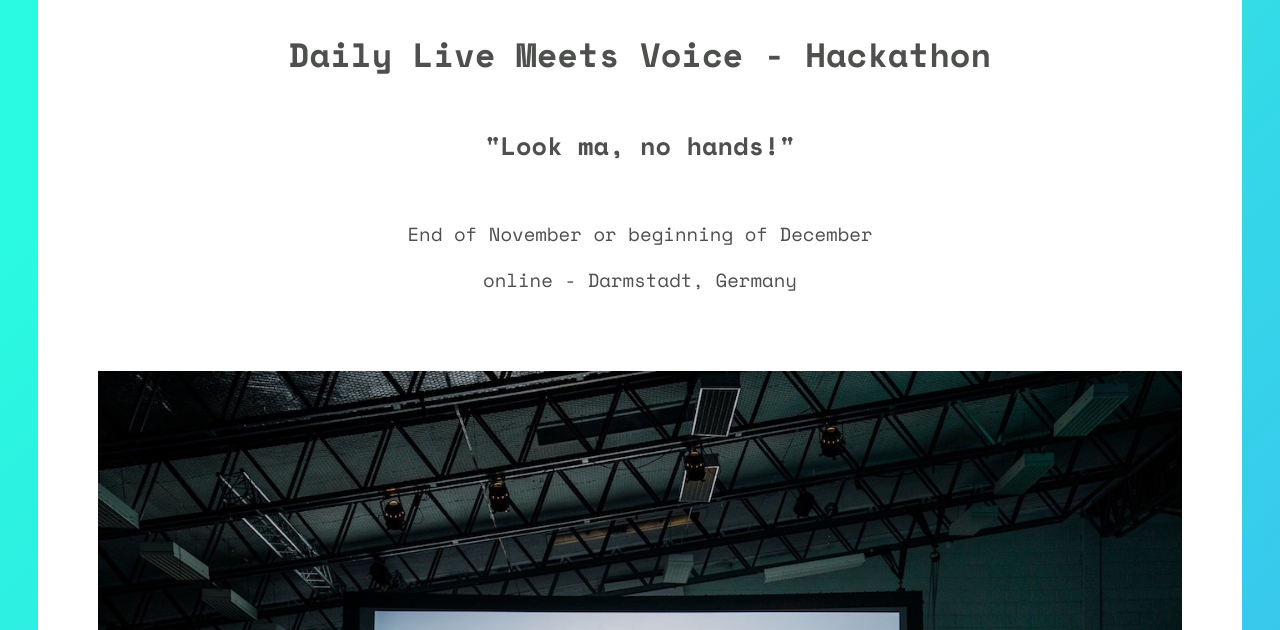
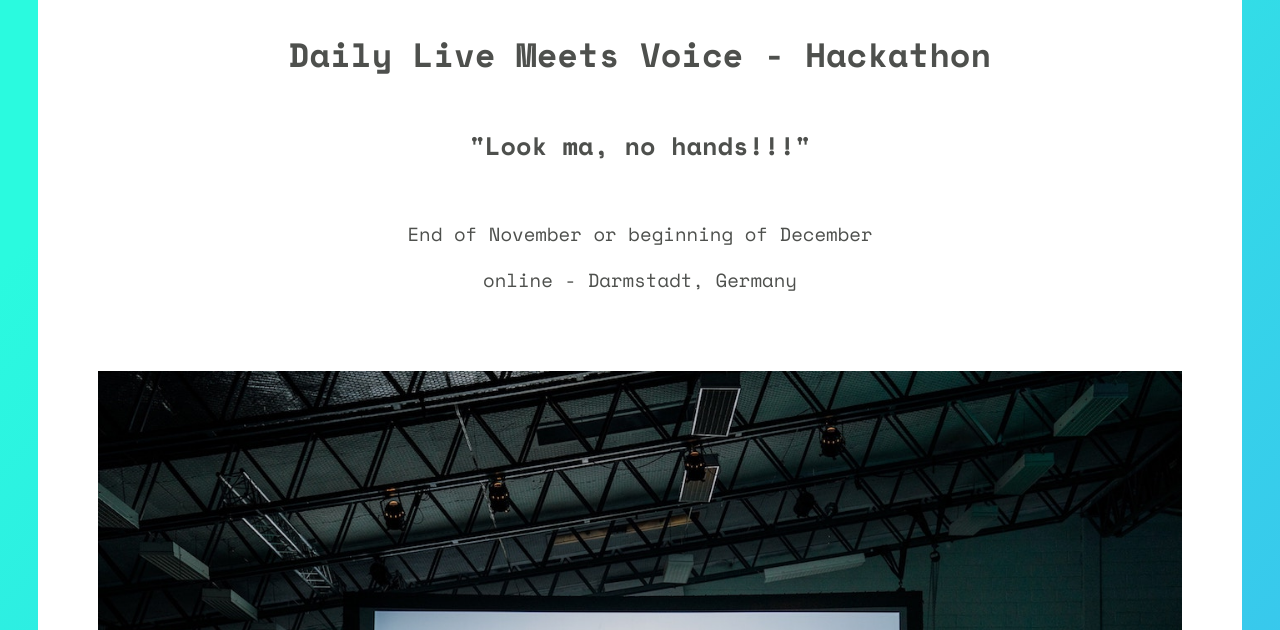
Before and after one commit to mlpythackathon/mlpythackathon.github.io, a plain HTML site: page index.html in a window 1280 px wide. Shown: the part 170-800 px from the top of the page. Drawn offline with nearby package versions, Linux system fonts and the light colour scheme.

Commit message:
modified content of index.html

```diff
--- a/index.html
+++ b/index.html
@@ -34,7 +34,7 @@
             <div class="container">
                 <h1 class="mb3 reveal-on-scroll is-revealing" title="Huddle"><img src="/img/logo.svg" alt="Huddle"></h1>
                 <h2 class="mb3 reveal-on-scroll is-revealing">Daily Live Meets Voice - Hackathon</h2>
-                <h3 class="mb3 reveal-on-scroll is-revealing">"Look ma, no hands!"</h3>
+                <h3 class="mb3 reveal-on-scroll is-revealing">"Look ma, no hands!!!"</h3>
 
 
                 <p class="mb1">End of November or beginning of December</p>
```
